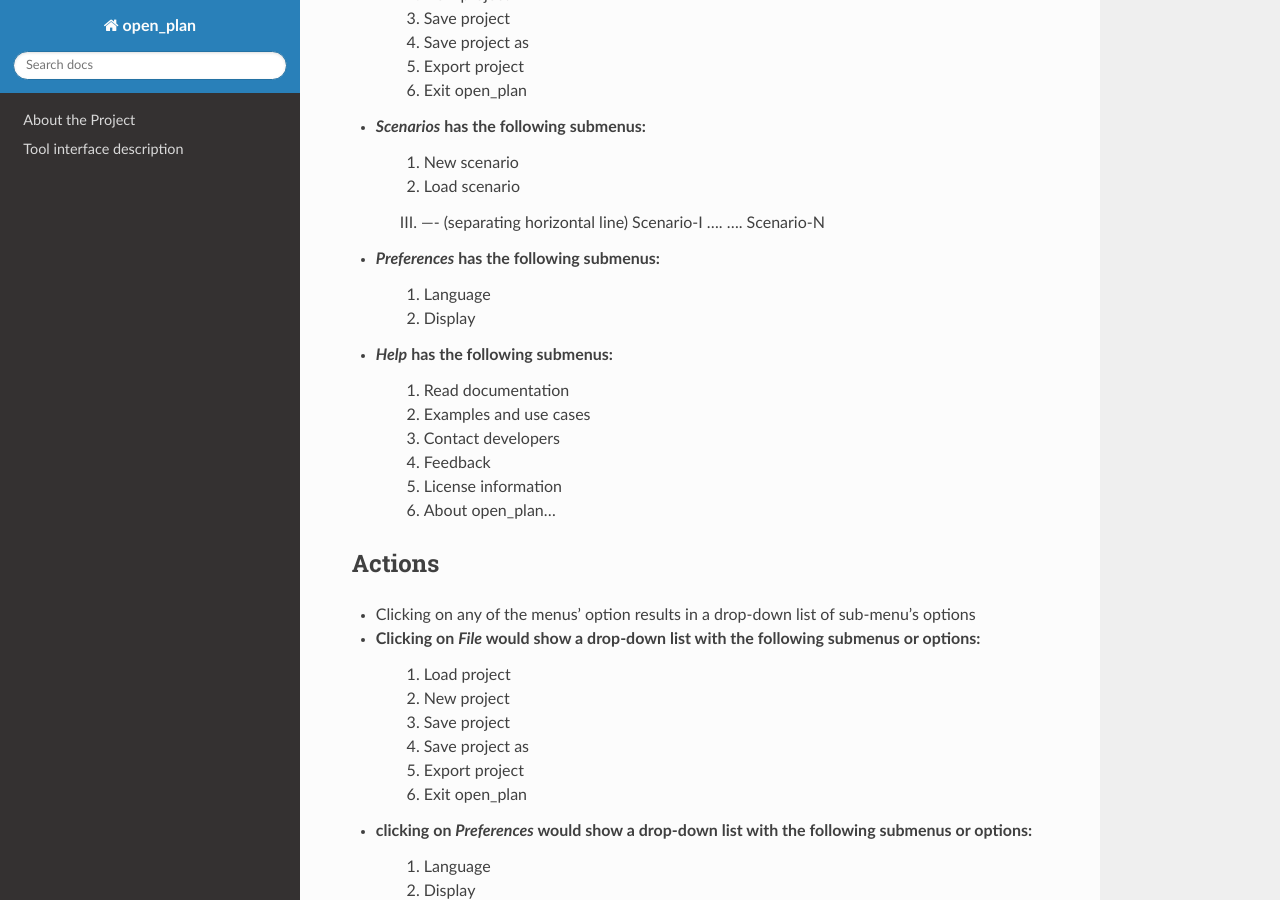
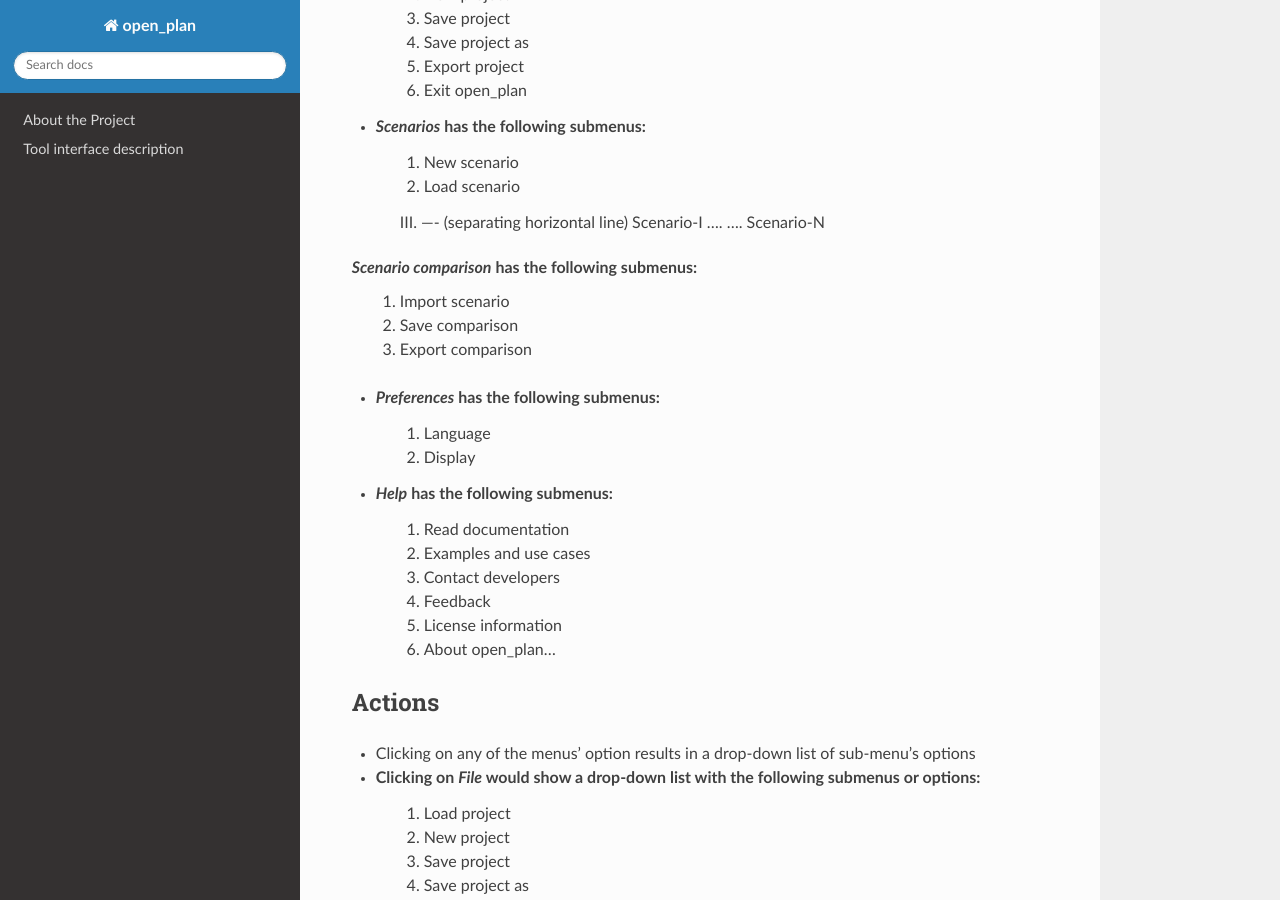
Before and after one commit to rl-institut/open_plan, a Sphinx documentation site: the page built from docs/view_components/menu_bar.rst, in a window 1280 px wide and 900 px high, scrolled down 485 px. Built offline with Sphinx 7.4.7 and the Read the Docs theme 2.0.0, drawn with Linux system fonts in a browser that asks for light colours; formulas are drawn with MathJax 3.

Commit message:
add scenario comparison to menu

```diff
--- a/docs/view_components/menu_bar.rst
+++ b/docs/view_components/menu_bar.rst
@@ -28,6 +28,10 @@ Attributes
     ....
     ....
     Scenario-N
+*Scenario comparison* has the following submenus:
+    I. Import scenario
+    II. Save comparison
+    III. Export comparison
 * *Preferences* has the following submenus:
     I. Language
     II. Display
```
